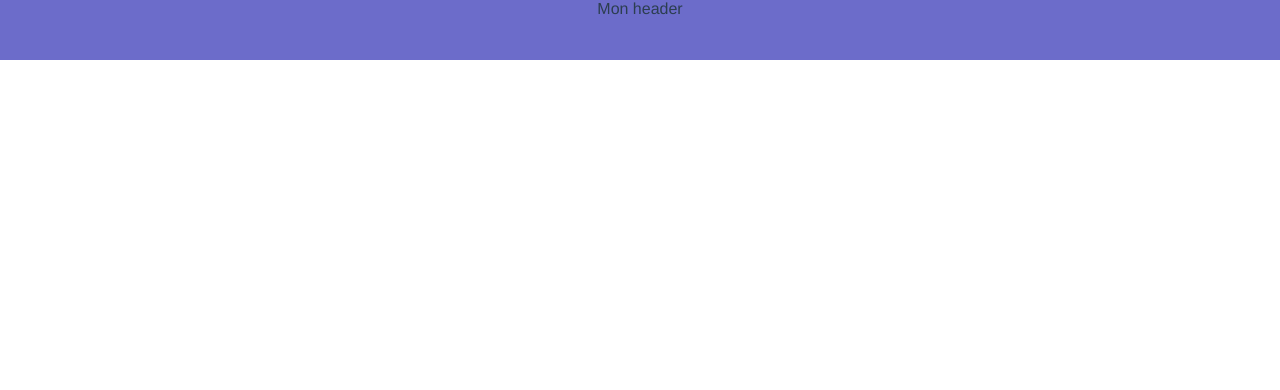
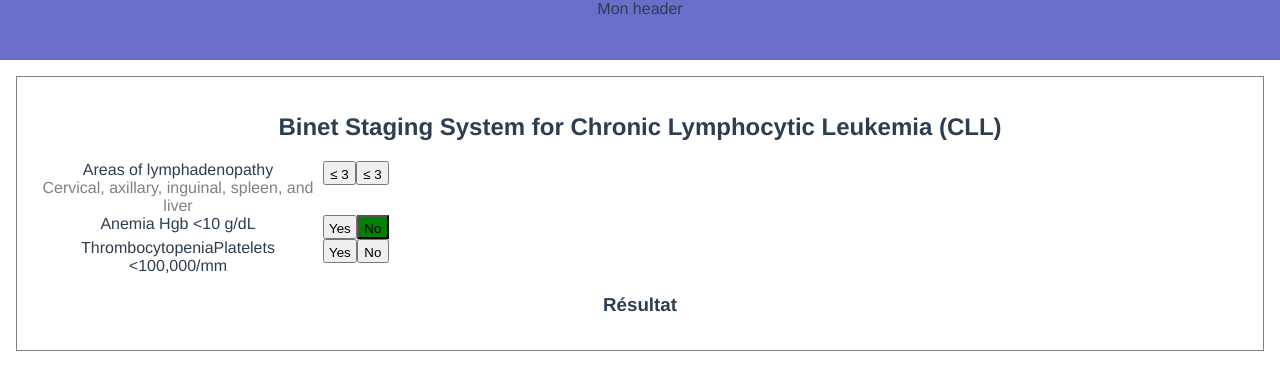
Before and after one commit to 360medics/medics-tools-template, a Vue app: page /#/score/binet-2 in a window 1280 px wide. Shown: the top 390 px of the page. Built offline with nearby package versions, Linux system fonts and the light colour scheme.

Commit message:
Events between components !

```diff
--- /dev/null
+++ b/src/components/List.vue
@@ -0,0 +1,38 @@
+<template>
+  <div class="list">
+        <div v-for="item in cats" :key="item.id">
+            <div @click="onClick(item)">{{item.name}}</div>
+
+            <List :cats="item.children"></List>
+            <!--<div v-for="subItem in item.children" :key="subItem.id">
+                <router-link :to="'/score/'+subItem.slug">{{subItem.name}}</router-link>
+            </div>-->
+
+        </div>
+  </div>
+</template>
+
+
+<script lang="ts">
+import Vue from "vue"
+
+export default Vue.extend({
+    name: "List",
+    props: ["cats"],
+    data()
+    {
+        return {
+
+        }
+    },
+    mounted()
+    {
+
+    },
+    methods: {
+        onClick(item: any) {
+            this.$emit("truc", item)
+        }
+    }
+})
+</script>
--- a/src/components/scores/BinetScore.vue
+++ b/src/components/scores/BinetScore.vue
@@ -1,6 +1,50 @@
 <template>
-  <div class="score-1">
+    <div class="score-binet">
 
+        <h2>Binet Staging System for Chronic Lymphocytic Leukemia (CLL)</h2>
+
+        <div class="score-form">
+            <div class="row">
+                <div class="col1">
+                    <div class="title">Areas of lymphadenopathy</div>
+                    <div class="info">Cervical, axillary, inguinal, spleen, and liver</div>
+
+
+                </div>
+                <div class="col2">
+                    <button @click="changeInput({ inputA: 'inf3' })">&le; 3</button>
+                    <button @click="changeInput({ inputA: 'inf3' })">&#8804; 3</button>
+                </div>
+            </div>
+
+            <div class="row">
+                <div class="col1">
+                    Anemia Hgb <10 g/dL
+                </div>
+                <div class="col2">
+                    <button :class="changeClassIf('inputB', 'Yes')" @click="changeInput({ inputB: 'Yes'})">Yes</button>
+                    <button :class="changeClassIf('inputB', 'No')" @click="changeInput({ inputB: 'No'})">No</button>
+                </div>
+            </div>
+
+            <div class="row">
+                <div class="col1">
+                    ThrombocytopeniaPlatelets <100,000/mm
+                </div>
+                <div class="col2">
+                    <button @click="changeInput({ inputC: 'Yes'})">Yes</button>
+                    <button @click="changeInput({ inputC: 'No'})">No</button>
+                </div>
+            </div>
+
+            <h3>Résultat</h3>
+            <div class="score-result">
+                <div class="r1">{{result.stage}}</div>
+                <div class="r2">{{result.risk}}</div>
+                <div class="r2">{{result.survival}}</div>
+            </div>
+
+        </div>
     </div>
 </template>
 
@@ -9,21 +53,102 @@ import Vue from "vue"
 
 export default Vue.extend({
     name: "BinetScore",
+    components: {
+
+    },
     data()
     {
         return {
-
+            input: {
+                inputA: "inf3",
+                inputB: "No",
+                inputC: "No",
+            },
+            result: {
+                stage: "",
+                risk: "",
+                survival: "",
+            }
+        } as any
+    },
+    methods: {
+        calculateResult() {
+            //
+            this.result = {
+                stage: "Stage C",
+                risk: "HIGHT",
+                survival: "Not likely"
             }
         },
-  computed: {
-
+        changeInput(value: any) {
+            this.input = {...this.input, ...value}
+        },
+        changeClassIf(whichInput: string, value: string) {
+            if (value === this.input[whichInput]) {
+                return "on"
+            } else {
+                return "off"
+            }
+        }
     },
     mounted()
     {
 
     },
-  methods: {
-
-  },
+    //computed: {
+    //    name2() {
+    //        return "Test"
+    //    }
+    //},
 })
 </script>
+
+<style lang="scss">
+.score-binet {
+    margin: 16px;
+    padding: 16px;
+    border: 1px solid gray;
+
+    .score-form {
+        display: flex;
+        flex-direction: column;
+
+        .row {
+            display: flex;
+            flex-direction: row;
+        }
+
+        .col1 {
+            display: flex;
+            flex-direction: column;
+            width: 290px;
+            .title {
+                font-size: bold;
+            }
+            .info {
+                color: gray;
+            }
+        }
+        .col2 {
+            width: 66px;
+            display: flex;
+            flex-direction: row;
+
+            button {
+                width: 50px;
+                padding: 4px;
+                flex-grow: 0;
+                height: 24px;
+
+                &.off {
+                    // nothing
+                    //background-color: red;
+                }
+                &.on {
+                    background-color: green;
+                }
+            }
+        }
+    }
+}
+</style>
--- a/src/views/ContentPage.vue
+++ b/src/views/ContentPage.vue
@@ -1,9 +1,15 @@
 <template>
   <div class="content-page">
 
-        <keep-alive>
+        <BinetScore></BinetScore>
+
+
+
+
+
+        <!--<keep-alive>
             <component v-bind:is="currentComponent"></component>
-        </keep-alive>
+        </keep-alive>-->
 
         <template v-if="notFound">
             <p>Page not found.</p>
@@ -18,13 +24,12 @@
 <script lang="ts">
 import Vue from "vue"
 import DataService from "@/service/DataService"
-import CllBallScore from "@/components/scores/CllBallScore.vue"
+//import CllBallScore from "@/components/scores/CllBallScore.vue"
 import BinetScore from "@/components/scores/BinetScore.vue"
 
 export default Vue.extend({
     name: "ContentPage",
     components: {
-        CllBallScore,
         BinetScore,
     },
     data()
--- a/src/views/Home.vue
+++ b/src/views/Home.vue
@@ -1,32 +1,26 @@
 <template>
   <div class="home">
-      <!--<CriteresAcrEu></CriteresAcrEu>-->
-
-        <!--<BinetScore></BinetScore>-->
 
         <div class="main-categories">
-            <div v-for="item in categories" :key="item.id">
-                <div>{{item.name}}</div>
-                <div v-for="subItem in item.children" :key="subItem.id">
-                    <router-link :to="'/score/'+subItem.slug">{{subItem.name}}</router-link>
-                </div>
-                <!--<router-link :to="'/list/'+cat.slug">{{cat.name}}</router-link>-->
-            </div>
+            <List @truc="test($event)" :cats="categories"></List>
+            <input v-model="myValue" @change="onInputChange">
         </div>
   </div>
 </template>
 
 <script lang="ts">
 import Vue from "vue"
+import List from "@/components/List.vue"
 import BinetScore from "@/components/scores/BinetScore.vue"
 import DataService from "@/service/DataService"
 
 export default Vue.extend({
     name: "Home",
-    components: {BinetScore},
+    components: { List, BinetScore },
     data()
     {
         return {
+            myValue: 42,
             categories: []
         }
     },
@@ -39,5 +33,13 @@ export default Vue.extend({
                 console.log(e)
             })
     },
+    methods: {
+        onInputChange() {
+            console.log(this.myValue)
+        },
+        test(e: any) {
+            console.log("Sub item list clicuqed!", e)
+        }
+    }
 })
 </script>
```
Lines whose indentation alone changed are shown as unchanged.
